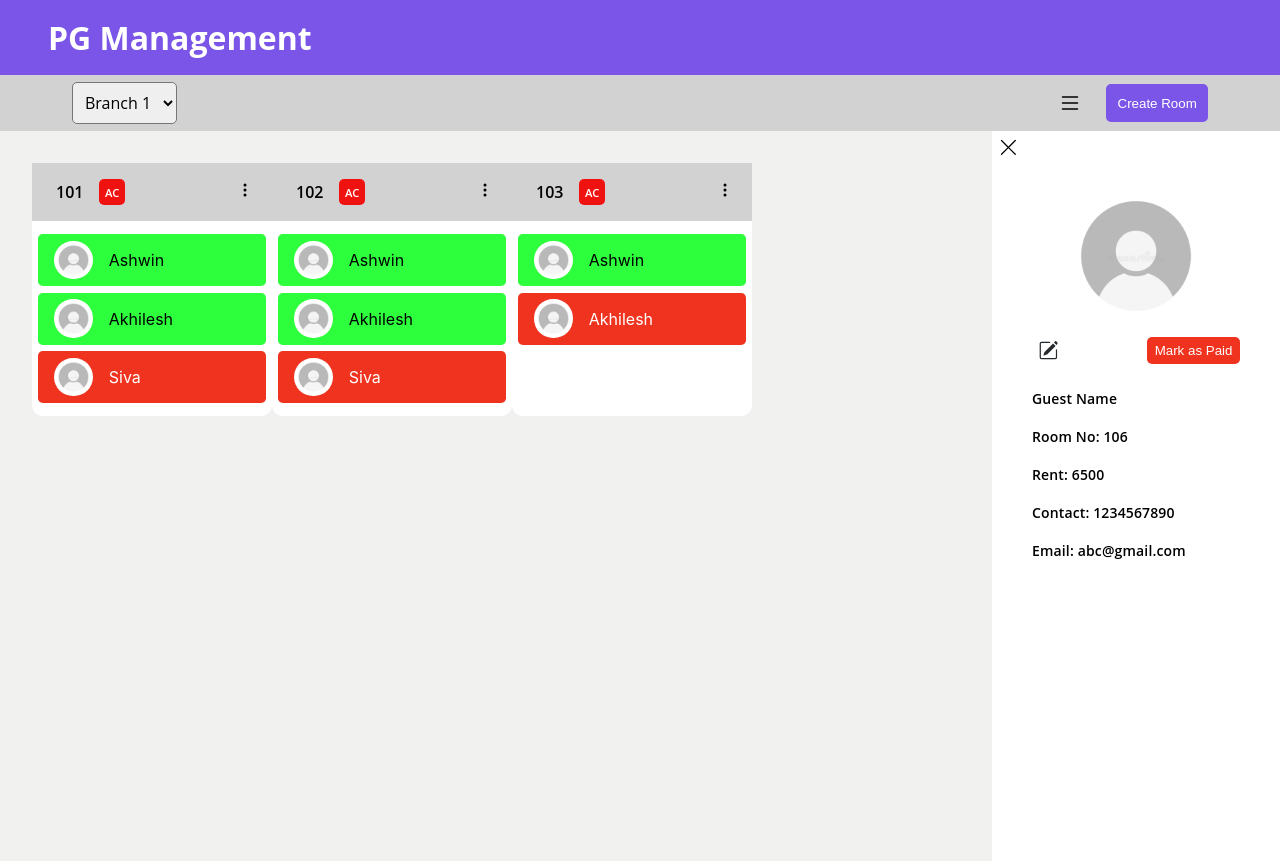
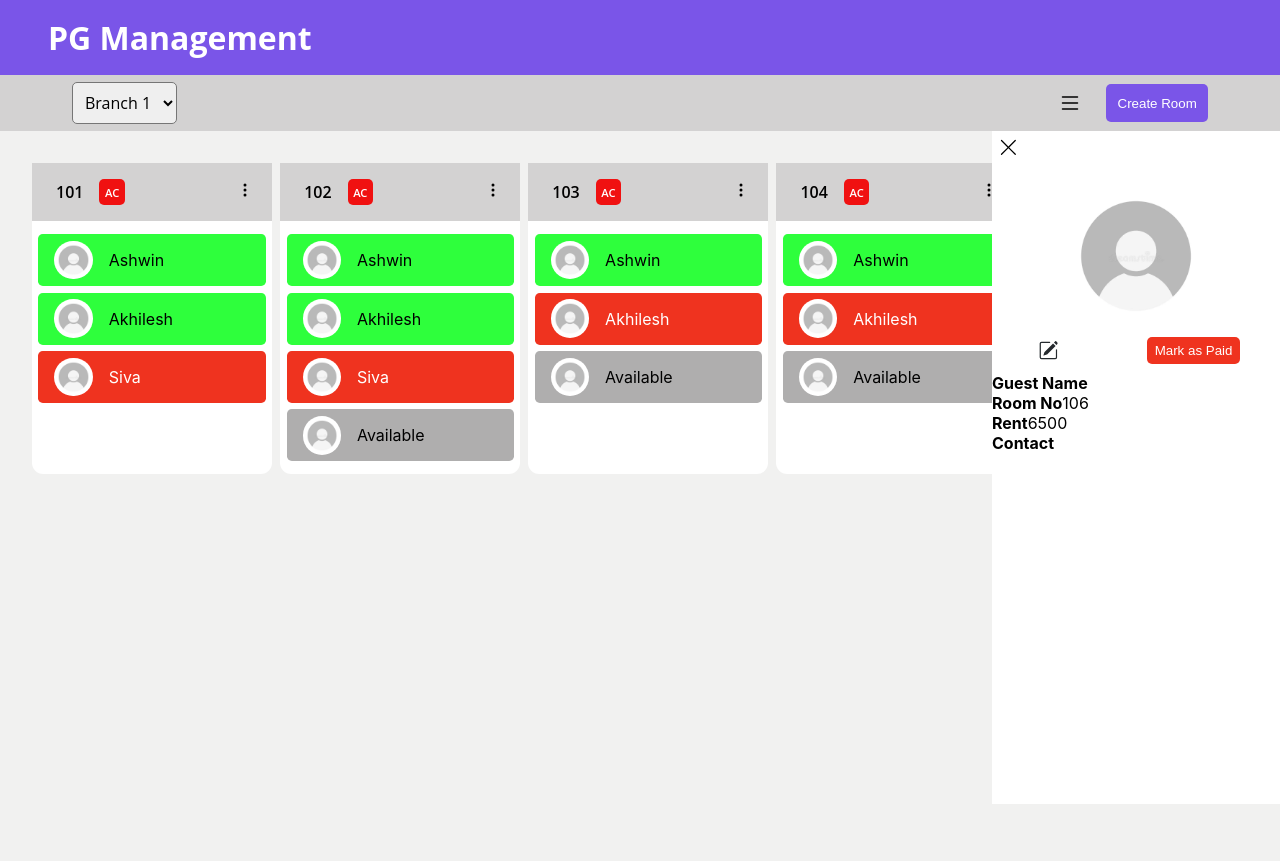
Before and after one commit to KishoreMl/PG-Management-Web, a React (Create React App) app in the folder pg-management/: page / in a window 1280 px wide. After the commit the page ends 804 px from the top, so only its background shows below. Built offline with nearby package versions, Linux system fonts and the light colour scheme.

Commit message:
Room and Guest Selection logic and improvements

```diff
--- a/pg-management/src/components/Avatar/Avatar.jsx
+++ b/pg-management/src/components/Avatar/Avatar.jsx
@@ -20,8 +20,9 @@ export class Avatar extends React.Component{
     {
         return (
             <div
-                className="avatar"
-                onClick={() => this.props.onGuestSelect(this.props.guest.guestId)}>
+                className={`avatar ${this.props.guest.rentPaid?'green':'red'}`}
+                onClick={() => this.props.onGuestSelect(this.props.guest.guestId)}
+            >
                 <p>{this.convertToInitials(this.props.guest.name)}</p>
                 <span className="tooltip">{this.props.guest.name}</span>
             </div>
--- a/pg-management/src/components/Avatar/Avatar.scss
+++ b/pg-management/src/components/Avatar/Avatar.scss
@@ -1,7 +1,6 @@
 .avatar{
     position: relative;
     margin: 0;
-    background-color: red;
     color: white;
     width: 1.8rem;
     height: 1.8rem;
@@ -37,3 +36,9 @@
         font-size: 0.8rem;
     }
 }
+.green{
+    background-color: rgb(150, 231, 30);
+}
+.red{
+    background-color: red;
+}
--- a/pg-management/src/components/GridView/GridView.scss
+++ b/pg-management/src/components/GridView/GridView.scss
@@ -1,5 +1,5 @@
 .grid-container {
-    // width: 100%;
+    width: 100%;
     position: relative;
     display: grid;
     grid-template-columns: 1fr 1fr 1fr 1fr;
--- a/pg-management/src/components/GuestCard/GuestCard.jsx
+++ b/pg-management/src/components/GuestCard/GuestCard.jsx
@@ -8,12 +8,12 @@ export class GuestCard extends React.Component{
     }
     render(){
         return (
-            <div className={`guest-card ${this.props.guest.rentPaid?'paid':'not-paid'}`}>
+            <div className={`guest-card ${this.props.guest?this.props.guest.rentPaid?'paid':'not-paid':''}`}>
                 <div className='guest-img'>
                     <img src={user}></img>
                 </div>
                 <div className='guest-details'>
-                    <p>{this.props.guest.name}</p>
+                    <p>{this.props.guest?this.props.guest.name:'Available'}</p>
                 </div>
             </div>
         )
--- a/pg-management/src/components/GuestCard/GuestCard.scss
+++ b/pg-management/src/components/GuestCard/GuestCard.scss
@@ -2,6 +2,7 @@
 
 .guest-card{
     border-radius: 0.3rem;
+    background-color: rgb(175, 174, 174);
     cursor: pointer;
     display: flex;
     align-items: center;
--- a/pg-management/src/components/RightPanel/RightPanel.jsx
+++ b/pg-management/src/components/RightPanel/RightPanel.jsx
@@ -7,7 +7,6 @@ export class RightPanel extends React.Component{
 
     render() {
         return (
-            <div className={`panel-container ${this.props.panelDisplay?'show':''}`}>
                <div className="right-panel">
                     <IconMap icon="close" size={20} onClick={() => this.props.setPanelDisplay(false)} />
                     <div className="panel-img">
@@ -26,15 +25,11 @@ export class RightPanel extends React.Component{
                         </svg>
                         <button>Mark as Paid</button>
                     </div>
-                    <p>Guest Name</p>
-                    <p>Room No: 106</p>
-                    <div className="">
-                        <p>Rent: 6500</p>
-                    </div>
-                    <div className=""><p>Contact: 1234567890</p></div>
-                    <div className=""><p>Email: abc@gmail.com</p></div>
+                    <div><b>Guest Name</b>{this.props.guest.name}</div>
+                    <div><b>Room No</b>106</div>
+                    <div><b>Rent</b>6500</div>
+                    <div><b>Contact</b>{this.props.guest.contact}</div>
                 </div>
-            </div>
         )
     }
 }
--- a/pg-management/src/components/RightPanel/RightPanel.scss
+++ b/pg-management/src/components/RightPanel/RightPanel.scss
@@ -1,12 +1,9 @@
 @import '../vars.scss';
 
-.panel-container{
-    visibility: hidden;
-}
 
 .right-panel{
     position: absolute;
-    height: calc(100vh - 70px);
+    height: calc(100vh - 127px);
     right:0;
     width:18rem;
     z-index: 10;
--- a/pg-management/src/components/RoomTile/RoomTile.jsx
+++ b/pg-management/src/components/RoomTile/RoomTile.jsx
@@ -35,6 +35,10 @@ export class RoomTile extends Component{
                             onClick={() => this.props.onGuestSelect(guest.guestId)}
                         />
                     )}
+                    {(this.props.room.capacity-this.props.room.guests.length>0)?
+                        <GuestCard guest={null} />
+                        :null
+                    }
                 </div>
             </div>
         );
--- a/pg-management/src/components/RoomTile/RoomTile.scss
+++ b/pg-management/src/components/RoomTile/RoomTile.scss
@@ -18,7 +18,6 @@
     align-items: center;
     gap:1rem;
     background-color: rgb(211, 210, 210);
-
     & p{
         margin: 0;
         font-family: $primary-font;
@@ -50,6 +49,7 @@
 }
 .tile-container{
     padding: 0.4rem;
+
 }
 .room-name{
     background-color: rgb(28, 28, 200);
--- a/pg-management/src/components/RoomsPage/RoomsPage.jsx
+++ b/pg-management/src/components/RoomsPage/RoomsPage.jsx
@@ -44,7 +44,19 @@ export class RoomsPage extends React.Component{
                         roomId:"roomId3",
                         number:"103",
                         type:"AC",
-                        capacity:2,
+                        capacity:3,
+                        rent:6500,
+                        guests:[
+                            {guestId:"guestId1",name:"Ashwin",rentPaid:true,ebPaid:false},
+                            {guestId:"guestId2",name:"Akhilesh",rentPaid:false,ebPaid:false}
+                        ]
+                    },
+                    {
+                        branchId:"branchId1",
+                        roomId:"roomId4",
+                        number:"104",
+                        type:"AC",
+                        capacity:3,
                         rent:6500,
                         guests:[
                             {guestId:"guestId1",name:"Ashwin",rentPaid:true,ebPaid:false},
@@ -53,7 +65,9 @@ export class RoomsPage extends React.Component{
                     }
                 ],
             currentView:'grid',
-            panelDisplay:true,
+            showRightPanel: true,
+            selectedGuest: '',
+            selectedRoom:'',
         }
     }
 
@@ -64,17 +78,15 @@ export class RoomsPage extends React.Component{
 //     }
 
     setPanelDisplay = (display) => {
-        this.setState({panelDisplay:display})
+        this.setState({showRightPanel:display})
     }
     onRoomSelect(roomId)
     {
-        console.log(roomId);
-        this.setState({ panelDisplay: true })
+        this.setState({ showRightPanel: true })
     }
     onGuestSelect(guestId)
     {
-        console.log(guestId);
-        this.setState({ panelDisplay: true })
+        this.setState({ showRightPanel: true })
     }
     render()
     {
@@ -96,10 +108,15 @@ export class RoomsPage extends React.Component{
                             onGuestSelect={(guestId) => this.onGuestSelect(guestId)}
                         />
                     }
-                    <RightPanel
-                        panelDisplay={this.state.panelDisplay}
-                        setPanelDisplay={(display) => this.setPanelDisplay(display)}
-                    />
+                    <div className={`rightpanel-container ${this.state.showRightPanel? 'open':''}`}>
+                        {this.state.showRightPanel && (
+                            <RightPanel
+                                guest={this.state.selectedGuest}
+                                room={this.state.selectedRoom}
+                                setPanelDisplay={(display) => this.setPanelDisplay(display)}
+                            />
+                        )}
+                    </div>
                 </div>
             </div>
         )
--- a/pg-management/src/components/RoomsPage/RoomsPage.scss
+++ b/pg-management/src/components/RoomsPage/RoomsPage.scss
@@ -2,3 +2,11 @@
     position: relative;
     display: flex;
 }
+.rightpanel-container{
+    transition: 0.5s all ease-in-out;
+    width:0;
+
+    &.open{
+        width:18rem;
+    }
+}
```
